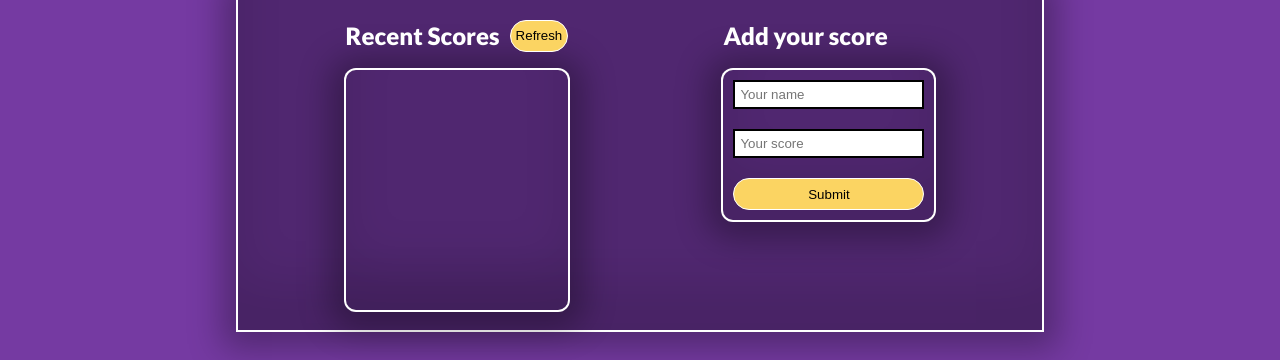
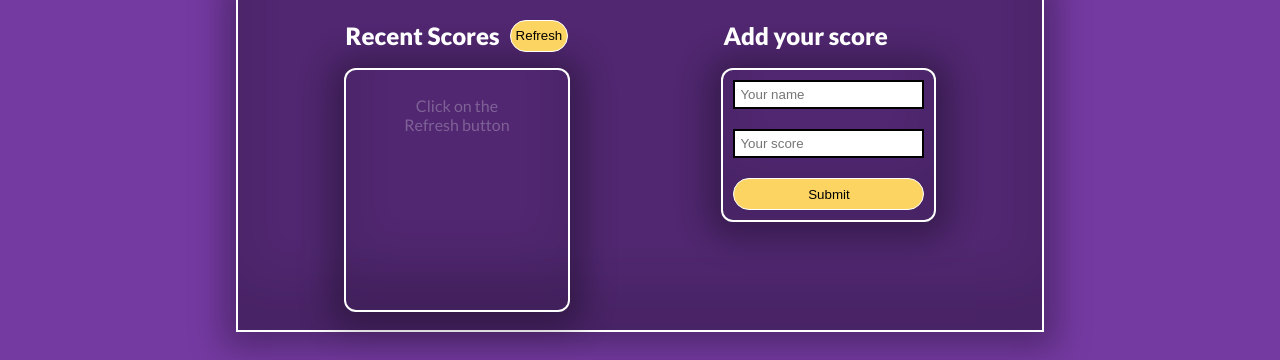
Before and after one commit to aubinleyoung/Leaderboard-App, a website built with webpack: page src/index.html in a window 1280 px wide. Shown: the part 143-503 px from the top of the page. Built offline with nearby package versions, Linux system fonts and the light colour scheme.

Commit message:
Add caption in the scores block

```diff
--- a/src/index.html
+++ b/src/index.html
@@ -17,8 +17,9 @@
             <button class="refresh" id="refreshButton">Refresh</button>
           </div>
          <div id="scores-list-block">
+
           <div id="srores-list-container">
-
+            <p class="score-refresh">Click on the <br> Refresh button </p>
           </div>
          </div>
 
--- a/src/style.css
+++ b/src/style.css
@@ -46,6 +46,8 @@ body {
 
 #scores-list-block{
   overflow-y: scroll;
+  display: flex;
+  flex-direction: column;
   height: 30vh;
   border-radius: 10px;
   box-shadow:
@@ -54,12 +56,20 @@ body {
   0 0.2em 2em 1em rgba(0, 0, 0, 0.3);
 
 }
+
+.score-refresh{
+  text-align: center;
+  align-self: center;
+  justify-self: center;
+ color: rgba(255, 255, 255, 0.272);
+}
 #srores-list-container {
   display: flex;
   flex-direction: column;
   padding: 10px;
   gap: 5px;
   height: fit-content;
+  z-index: 10;
 }
 
 .scores-list {
```
